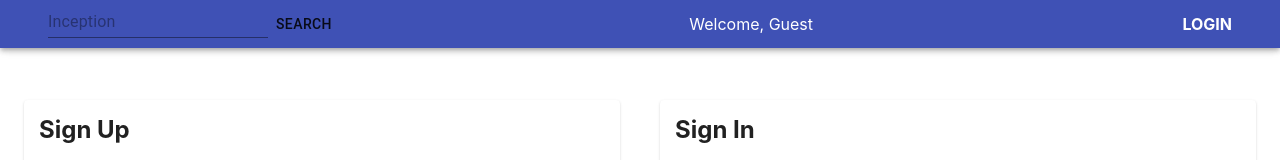
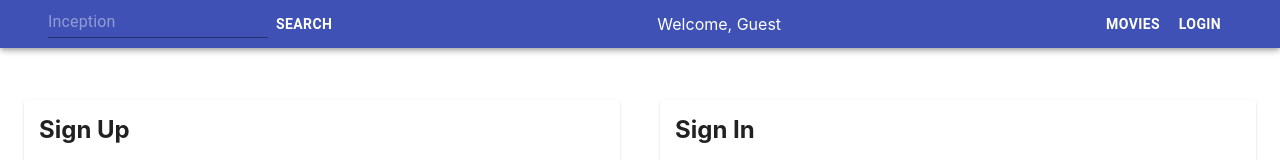
Before and after one commit to n1ghtdev/movies-app, a React (Create React App) app: page /#/login in a window 1280 px wide. Shown: the top 160 px of the page. Built offline with nearby package versions, Linux system fonts and the light colour scheme; no server answers.

Commit message:
refactor: header styles

```diff
--- /dev/null
+++ b/src/components/button-link.tsx
@@ -0,0 +1,22 @@
+import React from 'react';
+import { Button } from '@material-ui/core';
+import { Link } from 'react-router-dom';
+
+type Props = {
+  to: string;
+  children: React.ReactNode;
+};
+
+function ButtonLink({ to, children }: Props) {
+  return (
+    <Button
+      style={{ color: '#fff', fontWeight: 'bold' }}
+      component={Link}
+      to={to}
+    >
+      {children}
+    </Button>
+  );
+}
+
+export default ButtonLink;
--- a/src/components/header.tsx
+++ b/src/components/header.tsx
@@ -8,13 +8,14 @@ import {
   Button,
   Container,
 } from '@material-ui/core';
-import { Link, useHistory } from 'react-router-dom';
+import { useHistory } from 'react-router-dom';
 import { useFormik } from 'formik';
 import * as Yup from 'yup';
 import { useDispatch } from 'react-redux';
 import { searchMovieRequest } from 'src/modules/movies/actions';
 import useAuth from 'src/hooks/use-auth';
 import { logoutAction } from 'src/modules/user/actions';
+import ButtonLink from './button-link';
 
 const schema = Yup.object({
   query: Yup.string().min(2).required('Enter a movie title'),
@@ -24,18 +25,20 @@ const initialValues = {
   query: '',
 };
 
-const StyledLink = styled(Link)`
-  color: #fff;
-  text-transform: uppercase;
-  text-decoration: none;
-  font-weight: bold;
-  margin-left: 20px;
-`;
-
 const StyledButton = styled(Button)`
   color: #fff;
   font-weight: bold;
-  margin-left: 20px;
+`;
+
+const Form = styled.form`
+  display: flex;
+  input,
+  button {
+    color: #fff;
+  }
+  button {
+    font-weight: bold;
+  }
 `;
 
 function Header() {
@@ -60,6 +63,8 @@ function Header() {
     }
   }
 
+  const userName = isAuthorized ? user.firstName : 'Guest';
+
   return (
     <AppBar position="fixed">
       <Container>
@@ -67,29 +72,32 @@ function Header() {
           variant="dense"
           style={{ display: 'flex', justifyContent: 'space-between' }}
         >
-          <form style={{ display: 'flex' }} onSubmit={handleSubmit}>
+          <Form style={{ display: 'flex' }} onSubmit={handleSubmit}>
             <InputLabel htmlFor="query">
               <Input
+                color="primary"
                 value={values.query}
                 onChange={handleChange}
                 id="query"
                 placeholder="Inception"
+                required={true}
               />
             </InputLabel>
             <Button type="submit">Search</Button>
-          </form>
-          <span>Welcome, {isAuthorized ? user.firstName : 'Guest'}</span>
+          </Form>
+          <div>Welcome, {userName}</div>
           <div style={{ display: 'flex', alignItems: 'center' }}>
+            <ButtonLink to="/movies">movies</ButtonLink>
             {isAuthorized ? (
               <>
-                <StyledLink to="/profile">Profile</StyledLink>
-                <StyledLink to="/favorites">Favorites</StyledLink>
+                <ButtonLink to="/profile">Profile</ButtonLink>
+                <ButtonLink to="/favorites">Favorites</ButtonLink>
                 <StyledButton onClick={() => handleLogout()}>
                   Logout
                 </StyledButton>
               </>
             ) : (
-              <StyledLink to="/login">login</StyledLink>
+              <ButtonLink to="/login">login</ButtonLink>
             )}
           </div>
         </Toolbar>
--- a/src/components/movies-loading.tsx
+++ b/src/components/movies-loading.tsx
@@ -6,11 +6,12 @@ type Props = {};
 
 const MovieCardPlaceholder = styled.div``;
 
-const Poster = styled.img`
-  max-width: 100%;
-  width: auto;
-  height: auto;
-  display: block;
+const Poster = styled.div`
+  max-width: 400px;
+  max-height: 640px;
+  width: 100%;
+  height: 100%;
+  background-color: grey;
 `;
 
 function MoviesLoading() {
@@ -21,10 +22,7 @@ function MoviesLoading() {
       {placeholder.map((_: any, idx: number) => (
         <Grid item key={idx} xs={12} sm={6} md={4}>
           <MovieCardPlaceholder>
-            <Poster
-              src={'http://via.placeholder.com/400x640'}
-              alt="Placeholder"
-            />
+            <Poster />
           </MovieCardPlaceholder>
         </Grid>
       ))}
--- a/src/components/pages/login-page/login-page.tsx
+++ b/src/components/pages/login-page/login-page.tsx
@@ -1,10 +1,11 @@
 import React from 'react';
 import { Paper, Grid } from '@material-ui/core';
+import { useSelector } from 'react-redux';
+import { useHistory } from 'react-router-dom';
+
 import SignUpForm from './sign-up-form';
 import SignInForm from './sign-in-form';
-import { useSelector } from 'react-redux';
 import { RootState } from 'src/modules/reducers';
-import { useHistory } from 'react-router-dom';
 
 function LoginPage() {
   const history = useHistory();
```
